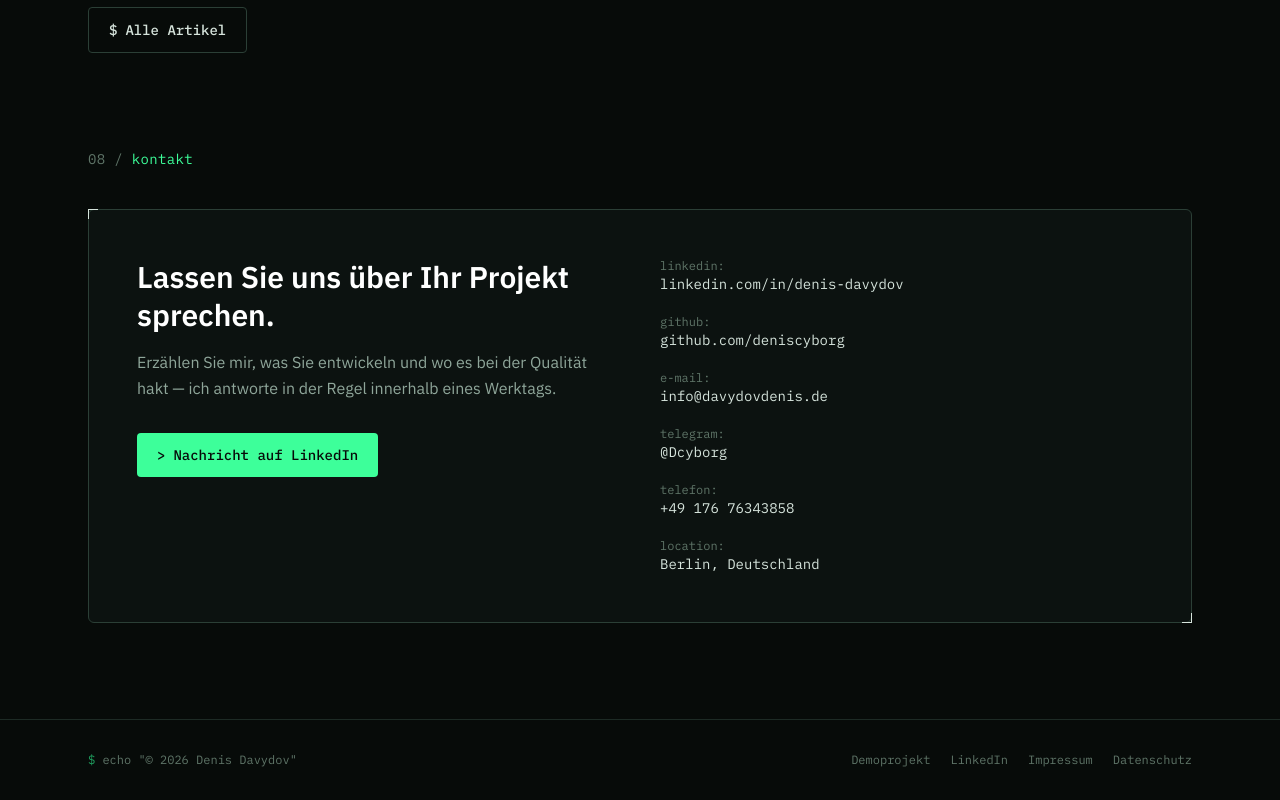
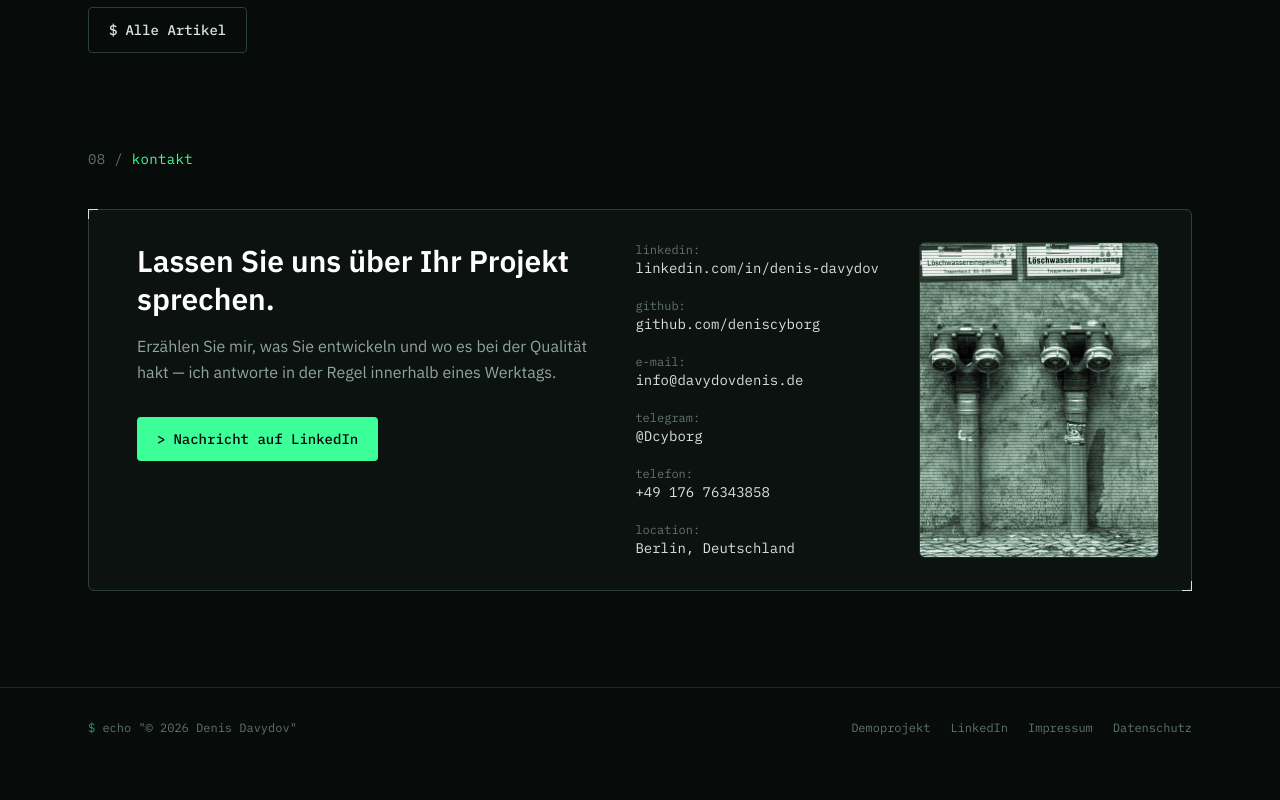
Before and after one commit to deniscyborg/portfolio, a Next.js app: page /de/ in a window 1280 px wide. Shown: the part 7571-8371 px from the top of the page. After the commit the page ends 8339 px from the top, so only its background shows below. Built offline with nearby package versions, Linux system fonts and the light colour scheme; no server answers.

Commit message:
Portfolio: contact — Berlin standpipes photo

```diff
--- a/src/components/home/Closing.tsx
+++ b/src/components/home/Closing.tsx
@@ -2,6 +2,7 @@ import Link from "next/link";
 import { site, type Locale } from "@/config/site";
 import type { Dictionary } from "@/i18n";
 import { ButtonLink } from "@/components/ButtonLink";
+import { Photo } from "@/components/Photo";
 import { PricingCards, VatNote } from "@/components/PricingCards";
 import { Section } from "@/components/Section";
 import type { PostMeta } from "@/lib/blog";
@@ -71,7 +72,7 @@ export function Contact({ dict }: { dict: Dictionary }) {
 
   return (
     <Section id="contact" index="08" title={t.title}>
-      <div className="bracket grid gap-10 rounded-md border border-line-strong bg-panel p-8 md:grid-cols-2 md:p-12">
+      <div className="bracket grid gap-10 rounded-md border border-line-strong bg-panel p-8 md:grid-cols-2 md:p-12 lg:grid-cols-[1fr_auto_15rem] lg:py-8 lg:pr-8">
         <div>
           <p className="text-3xl leading-tight font-semibold text-white">{t.headline}</p>
           <p className="mt-4 leading-relaxed text-dim">{t.text}</p>
@@ -97,6 +98,18 @@ export function Contact({ dict }: { dict: Dictionary }) {
             <dd className="text-ink">{t.location}</dd>
           </div>
         </dl>
+        <div className="scanlines relative hidden overflow-hidden rounded-md border border-line lg:block">
+          <Photo
+            name="contact-standpipes"
+            widths={[480, 960]}
+            sizes="240px"
+            width={960}
+            height={1412}
+            alt={t.photoAlt}
+            className="absolute inset-0 h-full w-full object-cover grayscale transition duration-300 hover:grayscale-0"
+          />
+          <div className="pointer-events-none absolute inset-0 bg-phosphor/15 mix-blend-color" />
+        </div>
       </div>
     </Section>
   );
--- a/src/i18n/de.ts
+++ b/src/i18n/de.ts
@@ -307,6 +307,7 @@ export const de: Dictionary = {
     phone: "Telefon",
     telegram: "Telegram",
     location: "Berlin, Deutschland",
+    photoAlt: "Zwei rote Löschwassereinspeisungen an einer Berliner Hauswand",
   },
   blog: {
     title: "blog",
--- a/src/i18n/en.ts
+++ b/src/i18n/en.ts
@@ -305,6 +305,7 @@ export const en = {
     phone: "Phone",
     telegram: "Telegram",
     location: "Berlin, Germany",
+    photoAlt: "Two red fire brigade standpipes on a Berlin house wall",
   },
   blog: {
     title: "blog",
```
Also changed, not shown: public/images/contact-standpipes-480.webp (added), public/images/contact-standpipes-960.webp (added).
